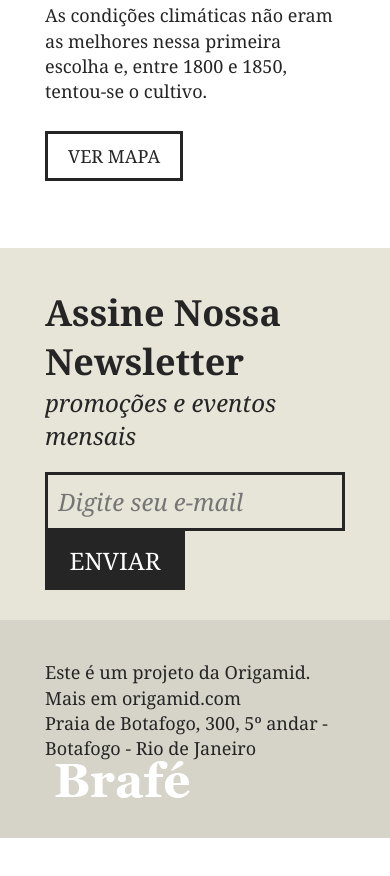
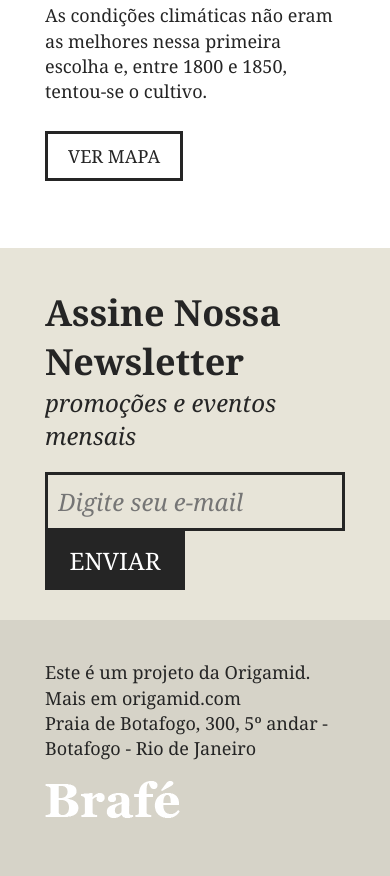
Before and after one commit to renanramos3/brafe, a plain HTML site: page Brafe/index.html in a window 390 px wide. Shown: the part 3756-4632 px from the top of the page. Before the commit the page ends 4594 px from the top, so only its background shows below. Drawn offline with Linux system fonts and the light colour scheme.

Commit message:
Add files via upload

```diff
--- a/Brafe/css/style.css
+++ b/Brafe/css/style.css
@@ -1,12 +1,3 @@
-/*
-Breakpoints
-
-960
-
-740
-
-*/
-
 /* Reset */
 
 body, h1, h2, h3, p, ul {
@@ -341,7 +332,7 @@ h2.produtos-mineiro::before {
 	}
 	.locais-item > div, .locais-item img {
 		width: 340px;
-		}
+	}
 }
 
 @media (max-width: 739px) {
@@ -427,7 +418,6 @@ h2.produtos-mineiro::before {
 	.assine-info, .assine form, .assine input {
 		width: 340px;
 	}
-
 }
 
 @media (max-width: 739px) {
@@ -481,6 +471,6 @@ h2.produtos-mineiro::before {
 	}
 	.footer img {
 		float: none;
-		margin-top: 20px 0;
+		margin: 20px 0;
 	}
 }
```
